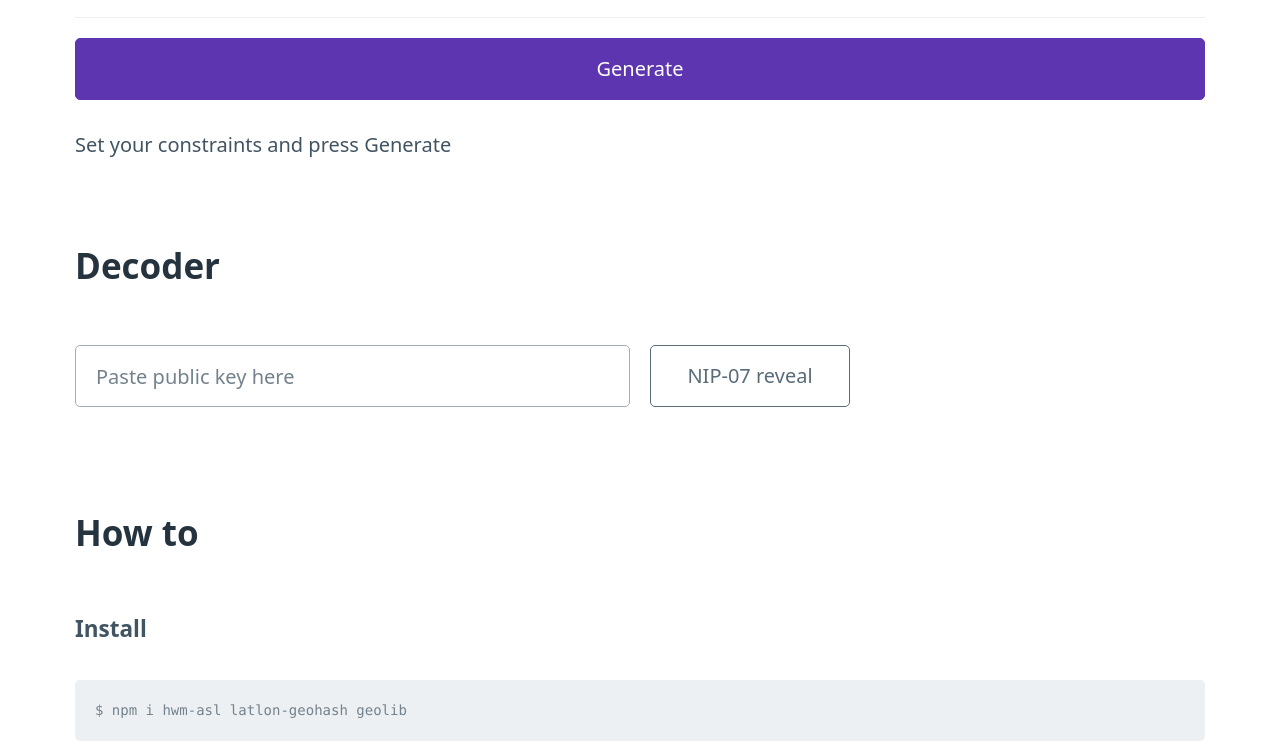
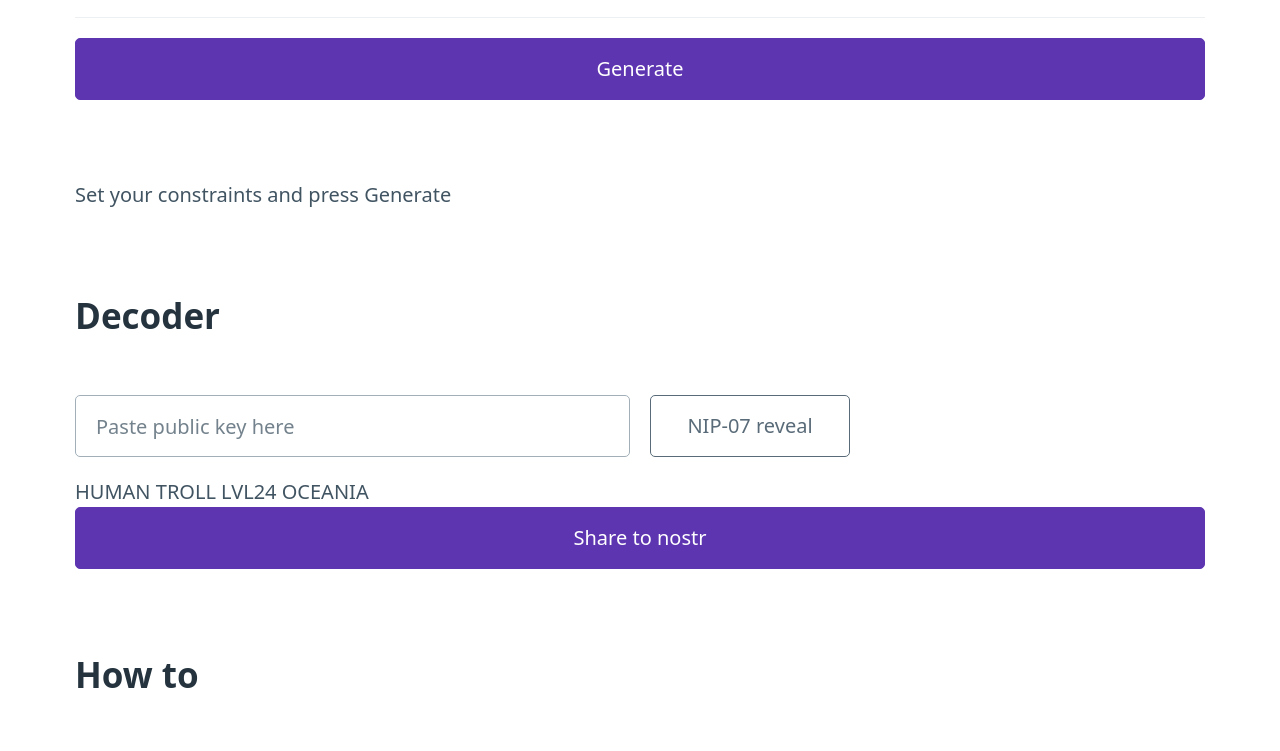
Before and after one commit to telamon/powmem, a website with bundled scripts: page docs/demo.html in a window 1280 px wide. Shown: the part 1429-2180 px from the top of the page. Built offline with nearby package versions, Linux system fonts and the light colour scheme.

Commit message:
Added todo for nostr-share button

```diff
--- a/docs/demo.html
+++ b/docs/demo.html
@@ -76,7 +76,7 @@
       </dd>
     </dl>
     <section>
-      <h2>
+      <h2><!-- TODO css styling -->
         <span class="ag"><code>1</code> <code>0</code></span>
         <span class="ag"><code>1</code> <code>0</code></span>
         <span class="ag">
@@ -86,6 +86,8 @@
         </span>
       </h2>
     </section>
+
+    <section>
     <h2>Keygen</h2>
     <form id="constraints">
       <label for="age">Age</label>
@@ -126,6 +128,8 @@
       </details>
       <button type="submit">Generate</button>
     </form>
+    </section>
+
     <section id="result">
       Set your constraints and press Generate
       <!-- TODO: mined key goes here -->
@@ -135,8 +139,19 @@
       <h2>Decoder</h2>
       <div class="grid">
         <div><input id="inp-pk" type="text" placeholder="Paste public key here"/></div>
-        <div ><button id="btn-nip07"class="secondary outline" style="max-width: 10em">NIP-07 reveal</button></div>
+        <div><button id="btn-nip07"class="secondary outline" style="max-width: 10em">NIP-07 reveal</button></div>
       </div>
+      <div>
+        HUMAN TROLL
+        LVL24
+        OCEANIA
+      </div>
+      <button>Share to nostr</button>
+      <!-- TODO:
+        Hello, It turns out I am a [age][sex][location].
+        I might #reroll https://github.com/telamon/hwm-asl/demo.html
+
+      -->
     </section>
 
     <section>
```
